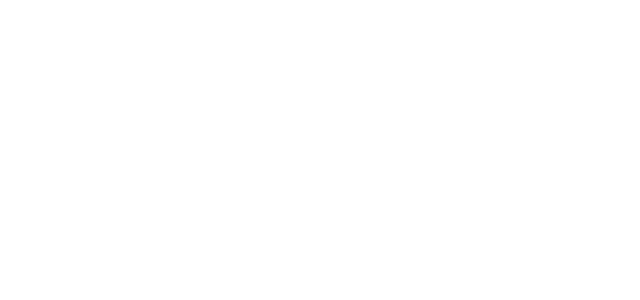
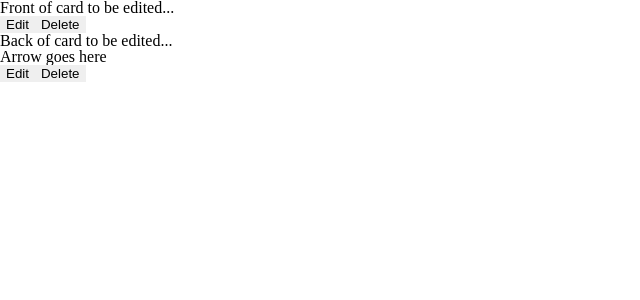
Before and after one commit to brizmon/DEK, a React (Create React App) app in the folder client/: page /editcards in a window 1280 px wide. Shown: the top 300 px of the page, without its empty margins (0-640 px from the left). Built offline with nearby package versions, Linux system fonts and the light colour scheme.

Commit message:
add routing for create card button in main component (#49)
* add routing for create card button in main component

* add edit cards component and routing

```diff
--- a/client/src/App.js
+++ b/client/src/App.js
@@ -16,6 +16,7 @@
 import CreateCard from './components/CreateCard';
 import PickQuizType from './components/PickQuizType';
 import QuizScreen from './components/QuizScreen';
+import EditCards from './components/EditCards';
 
 import axios from 'axios';
 
@@ -56,15 +57,14 @@
     .catch(err => console.log(err));
   }
 
-
   handleRedirect = (path) => {
     this.setState({
       redirect: !this.state.redirect,
       redirecting: path,
     })
+    console.log(`The path is: ` + path)
     this.setState({
       redirect: !this.state.redirect,
-      redirecting: '',
     })
   }
 
@@ -92,7 +92,7 @@
         <div className="App">
           <div className="main">
             <Route exact path="/" render={() => <Welcome />} />
-            <Route exact path="/main" render={() => <Main />} />
+            <Route exact path="/main" render={() => <Main handleRedirect={this.handleRedirect} />} />
             <Route exact path="/register" render={() => <Register handleRegisterSubmit={this.handleRegisterSubmit} />} />
             <Route exact path="/login" render={() => <Login handleLoginSubmit={this.handleLoginSubmit} />} />
             <Route exact path="/userprofile" component={UserProfile} />
@@ -100,6 +100,7 @@
             <Route exact path="/createcard"  component={CreateCard} />
             <Route exact path="/pickquiztype" component={PickQuizType} />
             <Route exact path="/quizscreen" component={QuizScreen} />
+            <Route exact path="/editcards" component={EditCards} />
             {this.redirectTo()}
           </div>
         </div>
--- /dev/null
+++ b/client/src/components/EditCards.jsx
@@ -0,0 +1,39 @@
+import React from 'react';
+import {Link} from 'react-router-dom';
+
+const EditCards = () => {
+
+  return (
+    <div className='edit-screen'>
+      <div className="edit-front-card">
+        <div className="show-front">
+          <p>Front of card to be edited... </p>
+        </div>
+
+        <div className="edit-delete">
+          <button className="edit-card-button">Edit</button>
+          <button className="delete-card-button">Delete</button>
+        </div>
+      </div>
+
+      <div className="edit-back-card">
+
+        <div className="show-back">
+           <p>Back of card to be edited...</p>
+        </div>
+
+        <div className="next-card-arrow">
+          <p>Arrow goes here</p>
+        </div>
+
+        <div className="edit-delete">
+          <button className="edit-card">Edit</button>
+          <button className="delete-card">Delete</button>
+        </div>
+
+      </div>
+    </div>
+  )
+}
+
+export default EditCards;
--- a/client/src/components/Main.jsx
+++ b/client/src/components/Main.jsx
@@ -1,15 +1,17 @@
 import React from 'react';
 import {Link} from 'react-router-dom';
 
-const Main = () => {
+import CreateCard from './CreateCard';
+
+const Main = (props) => {
 
   return (
     <div className='main-menu'>
       <h2>Main Menu</h2>
       <div className='menu-buttons'>
-        <button className='menu-button'>Create Card</button>
-        <button className='menu-button'>Take Quiz</button>
-        <button className='menu-button'>Edit Cards</button>
+        <button onClick={(e)=>props.handleRedirect('/createcard')} className='menu-button'>Create Card</button>
+        <button onClick={(e)=>props.handleRedirect('/quizscreen')} className='menu-button'>Take Quiz</button>
+        <button onClick={(e)=>props.handleRedirect('/editcards')} className='menu-button'>Edit Cards</button>
       </div>
     </div>
     )
```
